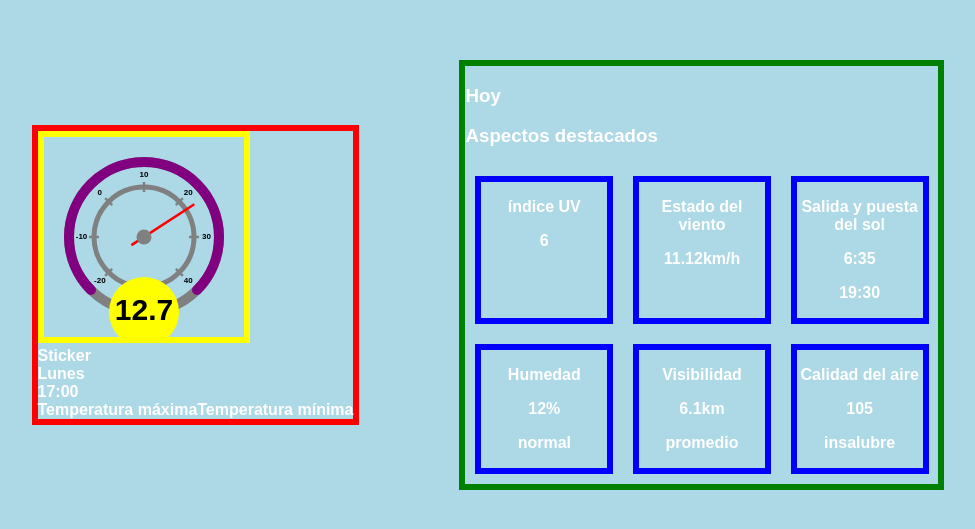
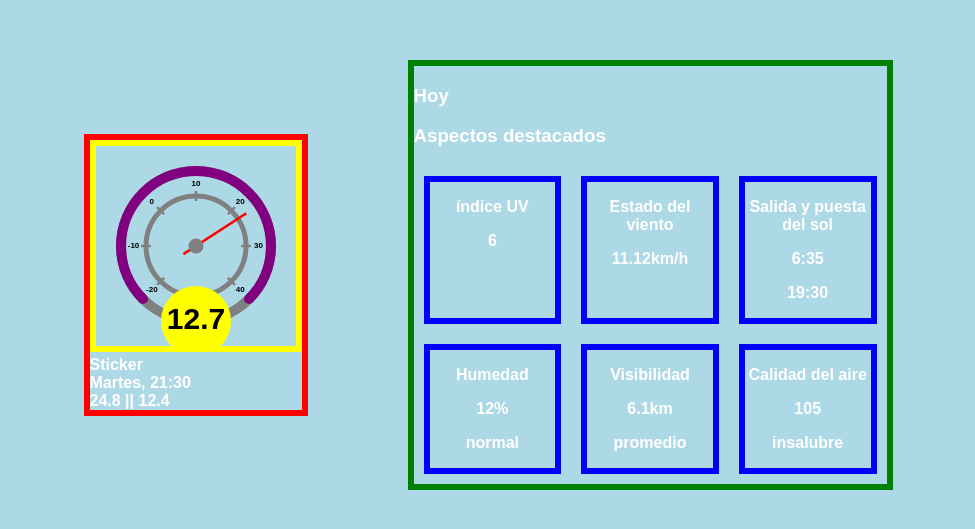
Before and after one commit to LuciaLlorens/dashboard, a React (Create React App) app: page / in a window 1280 px wide. Shown: the part 125-654 px from the top of the page, without its empty margins (152-1127 px from the left). Built offline with nearby package versions, Linux system fonts and the light colour scheme.

Commit message:
JSON en dos componentes

```diff
--- a/src/App.js
+++ b/src/App.js
@@ -12,8 +12,8 @@ function App() {
       <header className="App-header">
         <div className='izquierda'>
           <Termometro temperatura={api.current_weather.temperature} />
-          <DiaYHorario/>
-          <Temperaturas/>
+          <DiaYHorario time={api.current_weather.time}/>
+          <Temperaturas temperaturaMaxima={api.daily.temperature_2m_max} temperaturaMinima={api.daily.temperature_2m_min}/>
         </div>
 
         <div className='derecha'>
--- a/src/componentes/DiaYHorario.jsx
+++ b/src/componentes/DiaYHorario.jsx
@@ -1,12 +1,22 @@
 import "../App.css";
 
-function DiaYHorario() {
+function DiaYHorario(props) {
+    //Obtengo fecha de api.json
+    const fecha = new Date(props.time);
+    //Defino los nombres de los días de la semana
+    const diasSemana = ["Domingo", "Lunes", "Martes", "Miércoles", "Jueves", "Viernes", "Sábado"];
+    //Obtengo el número del día de la semana (0 = Domingo, 1 = Lunes, etc.)
+    const numeroDiaSemana = fecha.getDay();
+    //Obtengo el nombre del día de la semana
+    const nombreDiaSemana = diasSemana[numeroDiaSemana];
+    //Obtengo la hora y minutos
+    const hora = fecha.getHours();
+    const minutos = fecha.getMinutes();
 
     return (
         <div className='díaYHorario'>
             <div className='sticker'> Sticker </div>
-            <div className='día'> Lunes </div>
-            <div className='horario'> 17:00 </div>
+            <div className='díaYHorario'> {nombreDiaSemana}, {hora}:{minutos < 10 ? '0' : ''}{minutos}</div>
         </div>
     );
 }
--- a/src/componentes/Temperaturas.jsx
+++ b/src/componentes/Temperaturas.jsx
@@ -1,12 +1,12 @@
 import "../App.css";
 
-function Temperaturas() {
+function Temperaturas(props) {
 
 
     return (
         <div className='temperaturas'>
-            <div className='temperaturaMaxima'> Temperatura máxima </div>
-            <div className='temperaturaMinima'> Temperatura mínima </div>
+            <div className='temperaturaMaxima'>{props.temperaturaMaxima} |</div>
+            <div className='temperaturaMinima'>| {props.temperaturaMinima} </div>
         </div>
     );
 }
```
